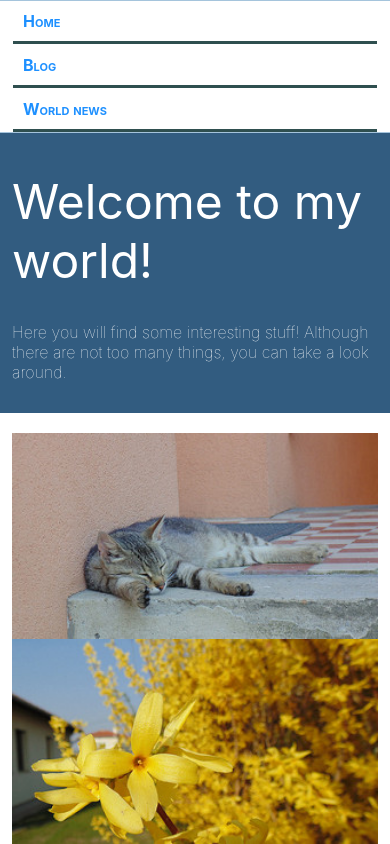
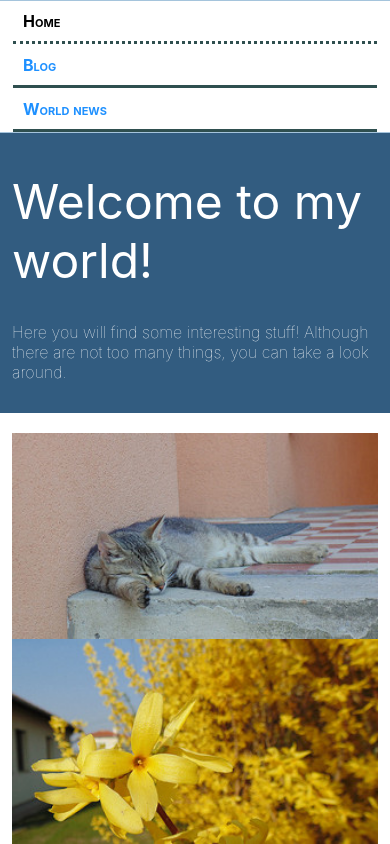
Before and after one commit to bogolyandras/personal-website-gatsby, a Gatsby site: page / in a window 390 px wide. Shown: the top 844 px of the page. Built offline with nearby package versions, Linux system fonts and the light colour scheme; Gatsby itself is replaced by a stand-in of ours.

Commit message:
Layout update

```diff
--- a/gatsby-config.js
+++ b/gatsby-config.js
@@ -1,4 +1,3 @@
-
 /**
  * See: https://www.gatsbyjs.org/docs/gatsby-config/
  */
@@ -22,6 +21,6 @@ module.exports = {
         display: "browser", // https://developers.google.com/web/fundamentals/web-app-manifest/#display
         icon: "src/images/icon.png", // This path is relative to the root of the site.
       },
-    }
-  ]
+    },
+  ],
 }
--- a/src/components/container.js
+++ b/src/components/container.js
@@ -3,7 +3,7 @@ import containerStyles from "./container.module.css"
 
 export default (props) => (
   <div className={containerStyles.container} style={props.style}>
-    <div style={{maxWidth: 1300, margin: "auto"}}>
+    <div style={{ maxWidth: 1300, margin: "auto" }}>
       {props.children}
     </div>
   </div>
--- a/src/components/container.module.css
+++ b/src/components/container.module.css
@@ -1,5 +1,5 @@
 
 .container {
-  margin: 0;
-  padding: 0 12px 0 12px;
+    margin: 0;
+    padding: 0 12px 0 12px;
 }
--- a/src/components/layout.js
+++ b/src/components/layout.js
@@ -1,48 +1,57 @@
 import React from "react"
 import Helmet from "react-helmet"
-import Link from 'gatsby-link'
-import PropTypes from 'prop-types'
+import Link from "gatsby-link"
+import PropTypes from "prop-types"
 import styles from "./layout.module.css"
 import Container from "../components/container"
 
 const Menu = (props) => (
-  <ul style={{padding: 0, margin: 0}}>
-    {props.children.map((child, index) => <MenuItem name={child.props.name} to={child.props.to} key={"menuItem" + index} active={props.canonicalLink === child.props.to} /> )}
+  <ul style={{ padding: 0, margin: 0 }}>
+    {props.menuItems.map((child, index) => <MenuItem name={child.name} to={child.to} key={"menuItem" + index}
+                                                    active={props.canonicalLink === child.to}/>)}
   </ul>
 )
 
 Menu.propTypes = {
-  canonicalLink: PropTypes.string
+  canonicalLink: PropTypes.string,
+  menuItems: PropTypes.array.isRequired
 }
 
 const MenuItem = (props) => (
-  <li className={[styles.collapse, styles.navigation].join(' ') }>
+  <li className={[styles.collapse, styles.navigation].join(" ")}>
+    {props.active &&
+    <span>{props.name}</span>
+    }
+    {!props.active &&
     <Link to={props.to}>{props.name}</Link>
+    }
   </li>
 )
 
 MenuItem.propTypes = {
   name: PropTypes.string.isRequired,
   to: PropTypes.string.isRequired,
-  active: PropTypes.bool
+  active: PropTypes.bool,
 }
+
+const menuItems = [
+  { "name": "Home", "to": "/" },
+  { "name": "Blog", "to": "/blog/" },
+  { "name": "World news", "to": "/world-news/" }
+]
 
 export default props => (
   <div>
     <Helmet>
-      <meta charSet="utf-8" />
-      <meta name="description" content="András Bögöly Personal homepage" />
-      <title>{(props.title) ? "András Bögöly - " + props.title :  "András Bögöly - Personal homepage"}</title>
-      { props.canonicalLink &&
-        <link rel="canonical" href={"https://bogolyandras.com" + props.canonicalLink} />
+      <meta charSet="utf-8"/>
+      <meta name="description" content="András Bögöly Personal homepage"/>
+      <title>{(props.title) ? "András Bögöly - " + props.title : "András Bögöly - Personal homepage"}</title>
+      {props.canonicalLink &&
+      <link rel="canonical" href={"https://bogolyandras.com" + props.canonicalLink}/>
       }
     </Helmet>
-    <Container style={{backgroundColor: "white"}}>
-      <Menu canonicalLink={props.canonicalLink}>
-        <MenuItem name="Home" to="/" />
-        <MenuItem name="Blog" to="/blog/" />
-        <MenuItem name="World news" to="/world-news/" />
-      </Menu>
+    <Container style={{ backgroundColor: "white" }}>
+      <Menu canonicalLink={props.canonicalLink} menuItems={menuItems} />
     </Container>
     {props.children}
   </div>
--- a/src/components/layout.module.css
+++ b/src/components/layout.module.css
@@ -3,14 +3,21 @@
     display: inline;
 }
 
-.navigation a {
+.navigation a, .navigation span {
     display: inline-block;
     font-variant: small-caps;
     font-weight: bold;
     color: black;
     padding: 10px;
+    margin: 1px;
+}
+
+.navigation a {
     border-bottom: solid 3px darkslategray;
-    margin: 1px;
+}
+
+.navigation span {
+    border-bottom: dotted 3px darkslategray;
 }
 
 .navigation a:hover {
@@ -24,7 +31,7 @@
         display: block;
     }
 
-    .navigation a {
+    .navigation a, .navigation span {
         display: block;
     }
 
--- a/src/styles/global.css
+++ b/src/styles/global.css
@@ -7,7 +7,7 @@ body {
     margin: 0;
 }
 
-p, a, h1, h2, h3, h4, h5, h6 {
+p, a, span, h1, h2, h3, h4, h5, h6 {
     font-family: -apple-system, BlinkMacSystemFont, 'Segoe UI', Roboto, 'Helvetica Neue', Arial, sans-serif;
     font-weight: normal;
 }
```
Also changed, not shown: src/pages/index.js (+39 -31 lines), src/pages/world-news.js (+69 -55 lines), .travis.yml, src/pages/index.module.css (line endings or trailing spaces), src/pages/world-news.module.css (line endings or trailing spaces), 1 other file.
